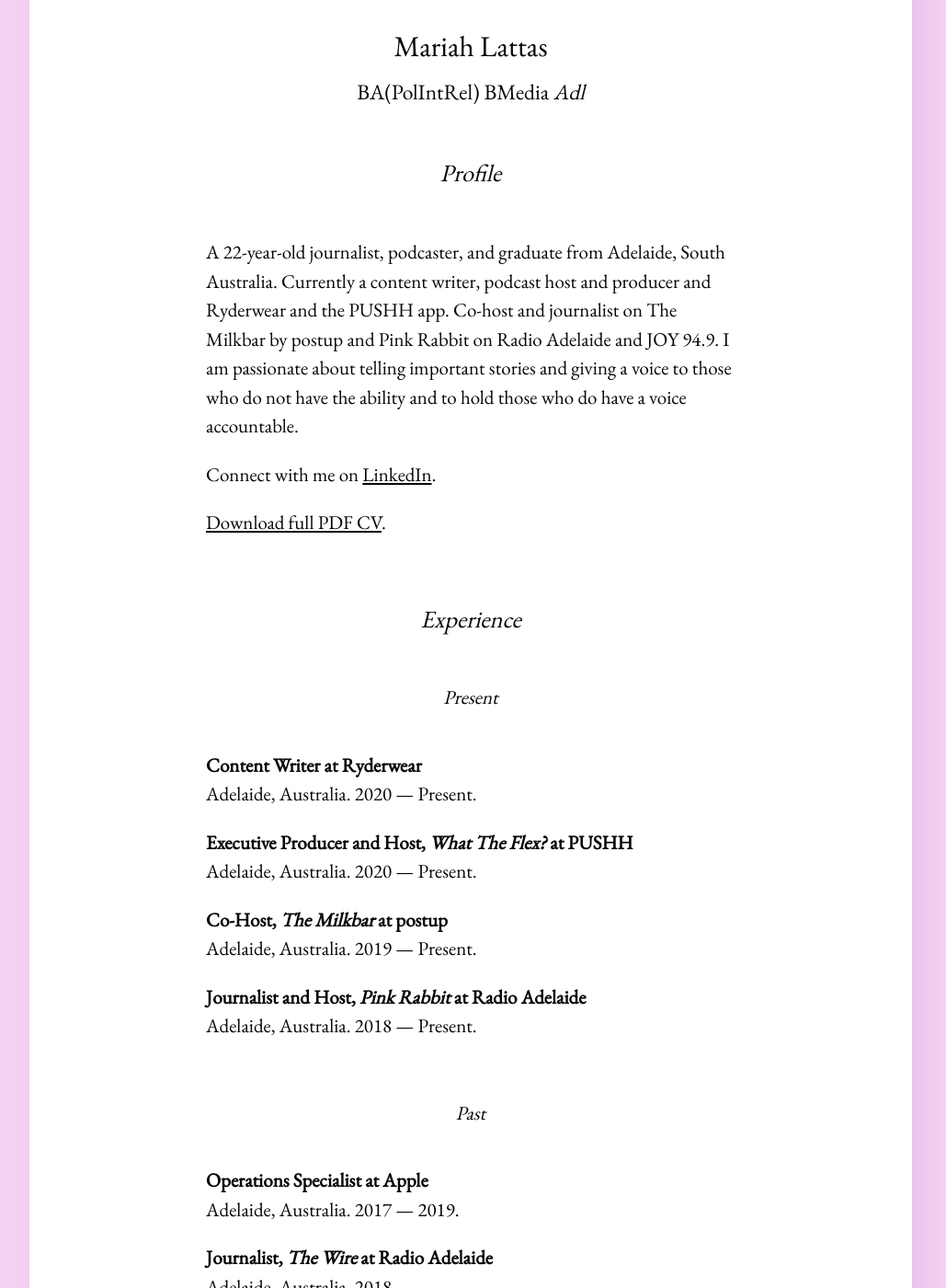
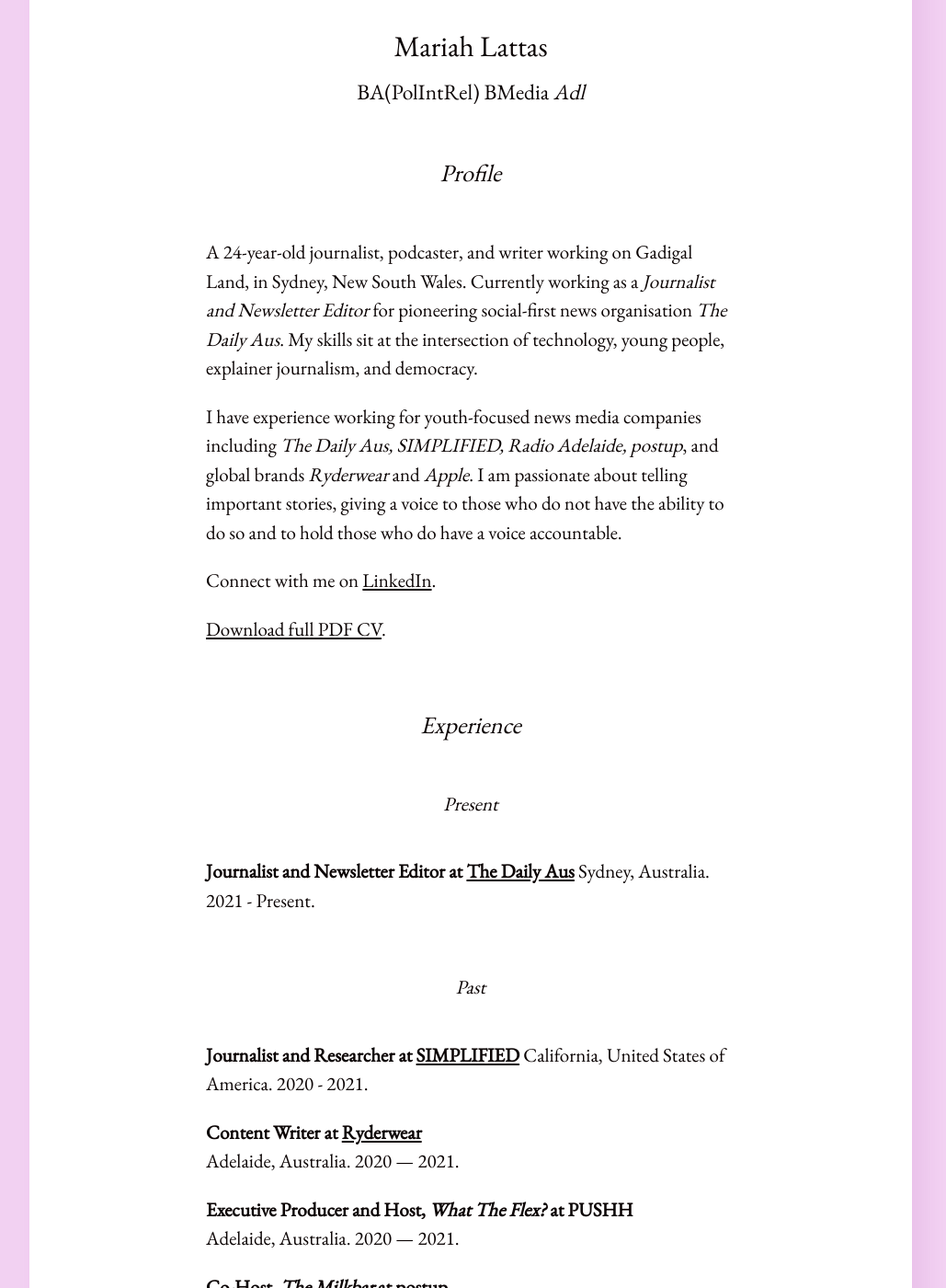
Before and after one commit to mariahlattas/website, a Jekyll site: the page built from cv.md, in a window 1280 px wide and 1400 px high, scrolled down 454 px. Shown: the whole window at 92% size, without its empty margins (128-1157 px from the left). Built offline with Jekyll 4.4.1, drawn with Linux system fonts in a browser that asks for light colours; some of the changed text lies outside the part shown.

Commit message:
Update cv.md

```diff
--- a/cv.md
+++ b/cv.md
@@ -8,7 +8,9 @@
 
 #### Profile
 
-A 22-year-old journalist, podcaster, and graduate from Adelaide, South Australia. Currently a content writer, podcast host and producer and Ryderwear and the PUSHH app. Co-host and journalist on The Milkbar by postup and Pink Rabbit on Radio Adelaide and JOY 94.9. I am passionate about telling important stories and giving a voice to those who do not have the ability and to hold those who do have a voice accountable.
+A 24-year-old journalist, podcaster, and writer working on Gadigal Land, in Sydney, New South Wales. Currently working as a *Journalist and Newsletter Editor* for pioneering social-first news organisation *The Daily Aus*. My skills sit at the intersection of technology, young people, explainer journalism, and democracy.
+
+I have experience working for youth-focused news media companies including *The Daily Aus, SIMPLIFIED, Radio Adelaide, postup*, and global brands *Ryderwear* and *Apple*. I am passionate about telling important stories, giving a voice to those who do not have the ability to do so and to hold those who do have a voice accountable.
 
 Connect with me on [LinkedIn](https://linkedin.com/in/mariahlattas).
 
@@ -18,19 +20,25 @@
 
 ##### Present
 
-**Content Writer at Ryderwear**
-Adelaide, Australia. 2020 — Present.
+**Journalist and Newsletter Editor at [The Daily Aus](https://www.thedailyaus.com.au)**
+Sydney, Australia. 2021 - Present.
+
+##### Past
+
+**Journalist and Researcher at [SIMPLIFIED](https://nowsimplified.org)**
+California, United States of America. 2020 - 2021.
+
+**Content Writer at [Ryderwear](https://au.ryderwear.com)**
+Adelaide, Australia. 2020 — 2021.
 
 **Executive Producer and Host, *What The Flex?* at PUSHH**
-Adelaide, Australia. 2020 — Present.
+Adelaide, Australia. 2020 — 2021.
 
 **Co-Host, *The Milkbar* at postup**
-Adelaide, Australia. 2019 — Present.
+Adelaide, Australia. 2019 — 2020.
 
 **Journalist and Host, *Pink Rabbit* at Radio Adelaide**
-Adelaide, Australia. 2018 — Present.
-
-##### Past
+Adelaide, Australia. 2018 — 2020.
 
 **Operations Specialist at Apple**
 Adelaide, Australia. 2017 — 2019.
```
